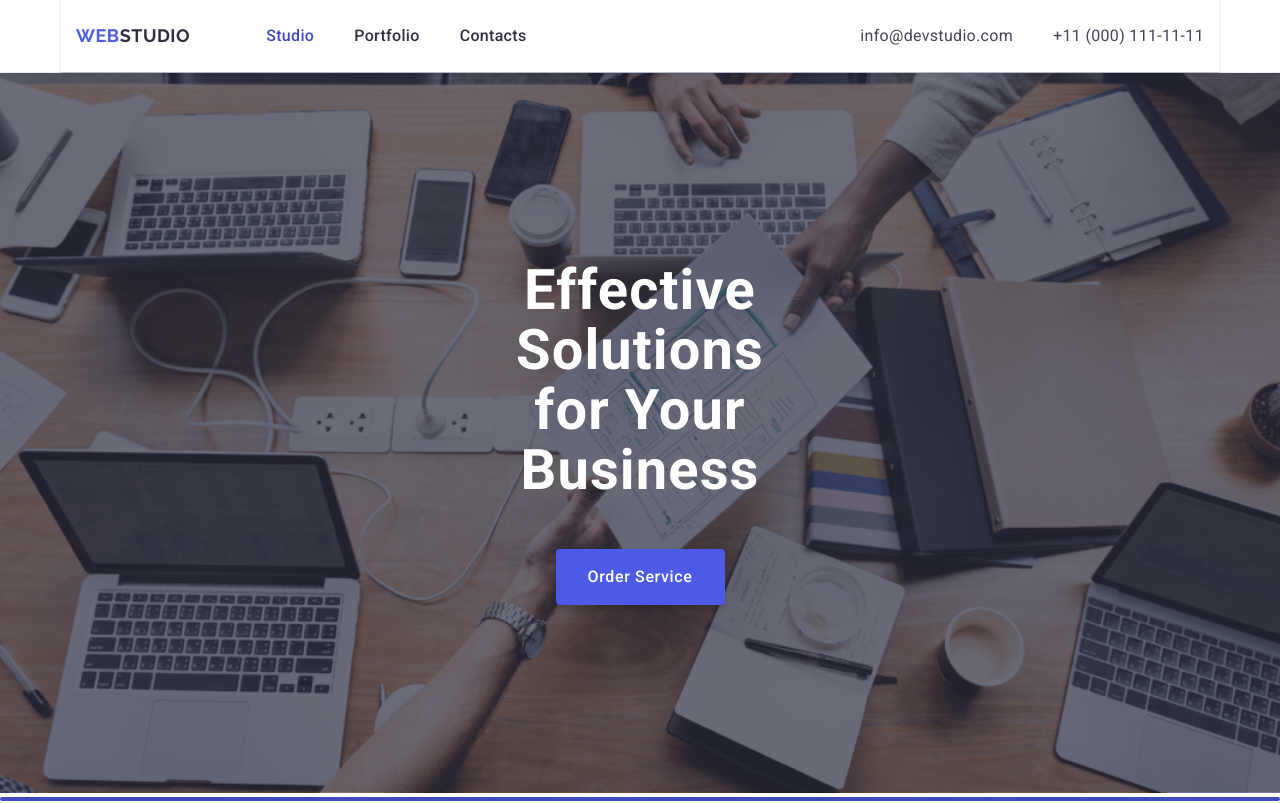
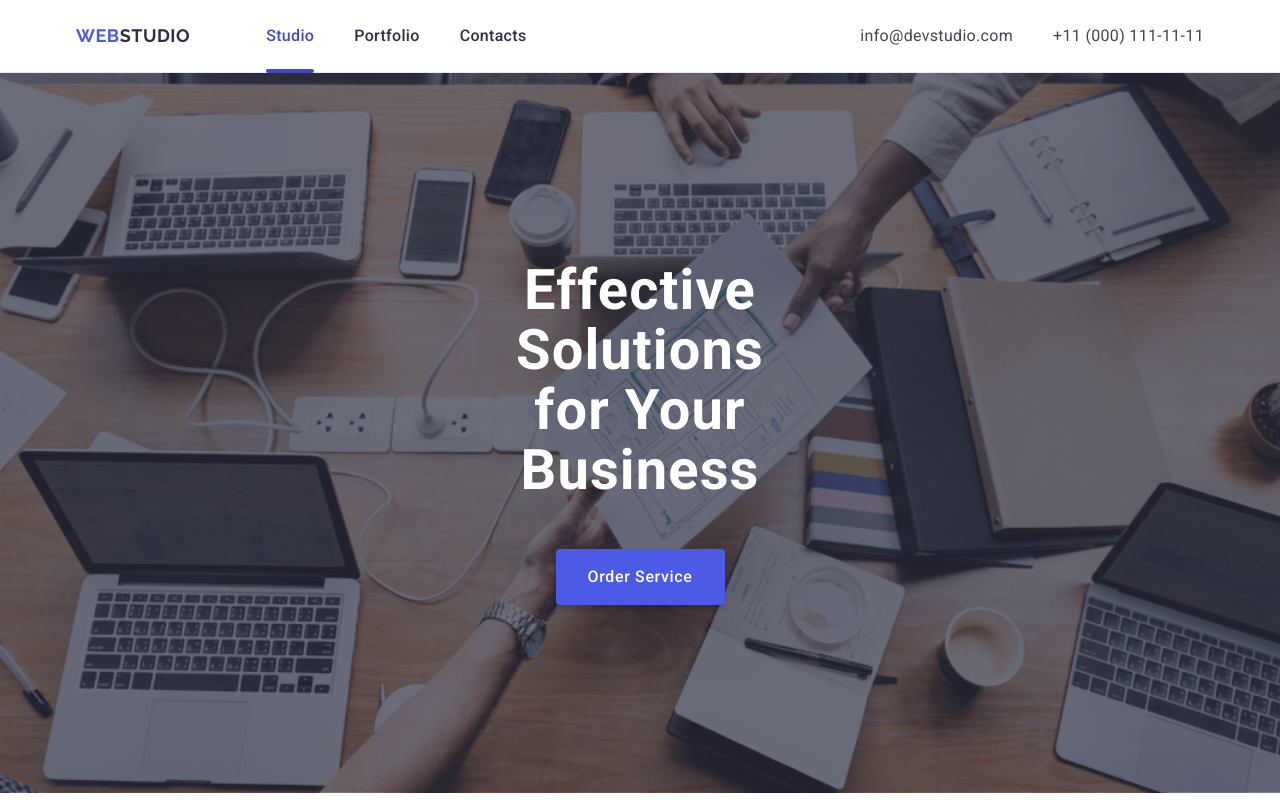
Before and after one commit to L-o-c-K/goit-markup-hw-04, a plain HTML site: page index.html in a window 1280 px wide. Shown: the top 803 px of the page. Drawn offline with nearby package versions, Linux system fonts and the light colour scheme.

Commit message:
add index file

```diff
--- a/css/styles.css
+++ b/css/styles.css
@@ -44,16 +44,24 @@ body {
     overflow: hidden;
   }
 
-  .header {
-    border-bottom: 1px solid #e7e9fc;
-    display: flex;
+  .container {
+    width: 1158px;
+    margin: 0 auto;
+    padding: 0 15px;
   }
 
-  .top-line {
+  .header {
+    display: flex;
+    border-bottom: 1px solid #e7e9fc;
+    box-shadow: 0px 2px 1px rgba(46, 47, 66, 0.08),
+      0px 1px 1px rgba(46, 47, 66, 0.16),
+      0px 1px 6px rgba(46, 47, 66, 0.08);
+    background: #fff;
+  }
+
+  .header-container {
     display: flex;
     align-items: center;
-    box-shadow: 0 1px 6px 0 rgba(46, 47, 66, 0.08), 0 1px 1px 0 rgba(46, 47, 66, 0.16), 0 2px 1px 0 rgba(46, 47, 66, 0.08);
-    background: #fff;
   }
 
   .header-navigation {
@@ -61,11 +69,8 @@ body {
     align-items: center;
   }
 
-  .container {
-    width: 1158px;
-    margin: 0 auto;
-    padding: 0 15px;
-  }
+
+
 
   /* --- Header --- */
   /* LOGO */
@@ -101,6 +106,8 @@ body {
     display: block;
     padding-top: 24px;
     padding-bottom: 24px;
+    position: relative;
+    transition: color 250ms cubic-bezier(0.4, 0, 0.2, 1);
   }
 
   .active-link::after {
@@ -383,7 +390,7 @@ body {
     box-shadow: 0px 1px 6px rgba(46, 47, 66, 0.08), 0px 1px 1px rgba(46, 47, 66, 0.16), 0px 2px 1px rgba(46, 47, 66, 0.08);
   }
 
-  .section-four-list-item:hover .s-four-list-item-overlay-text {
+  .section-four-list-item:hover .section-four-list-item-overlay-text {
     transform: translateY(0%);
   }
 
--- a/index.html
+++ b/index.html
@@ -23,7 +23,7 @@
 <body>
 
   <header class="header">
-    <div class="container top-line">
+    <div class="header-container container">
     <nav class="header-navigation">
       <a class="logo-link" href="./index.html">Web<span class="logo-part-two">Studio</span></a>
       <ul class="menu-list">
```
